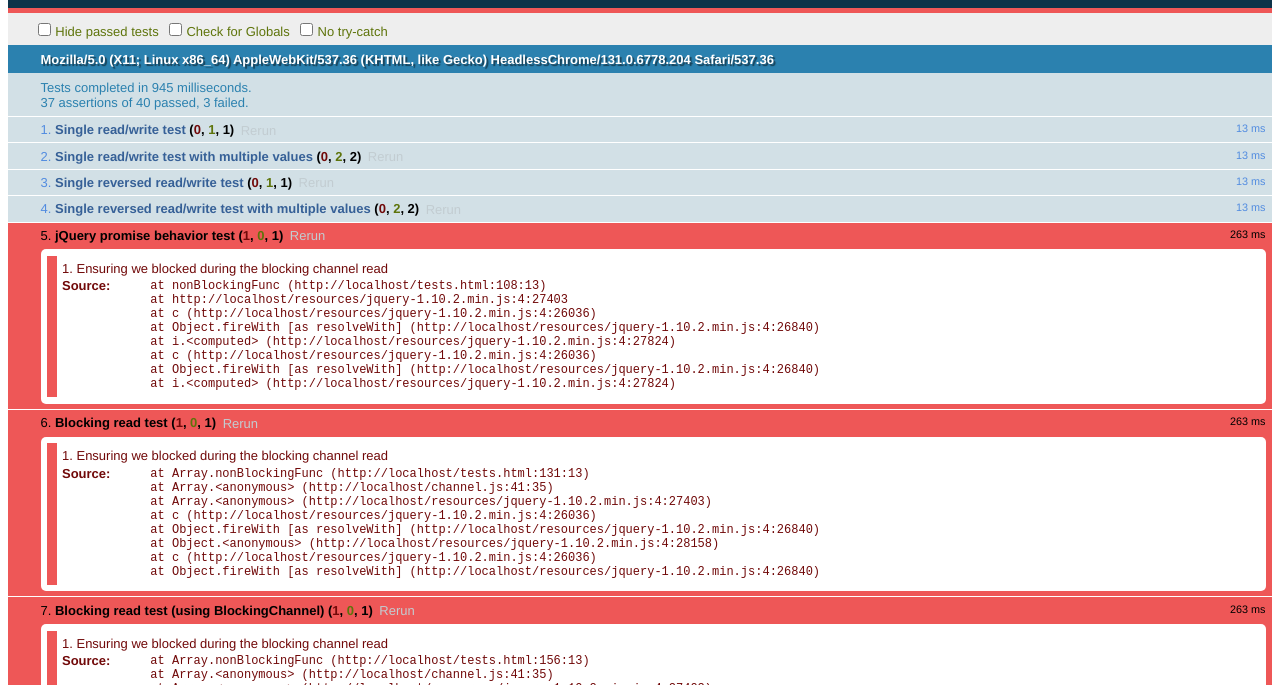
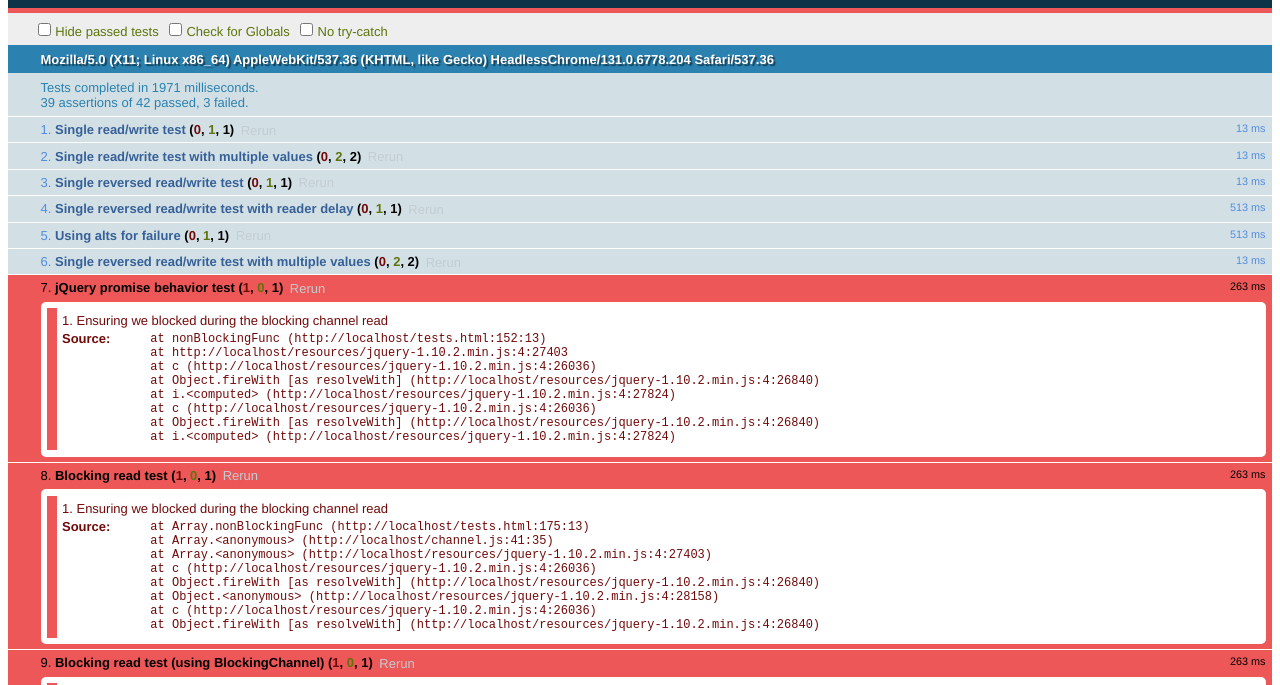
Before and after one commit to brophdawg11/JsChannels, a plain HTML site: page tests.html in a window 1280 px wide. Shown: the part 48-733 px from the top of the page. Drawn offline with Linux system fonts and the light colour scheme.

Commit message:
Additional unit tests

```diff
--- a/tests.html
+++ b/tests.html
@@ -56,6 +56,50 @@
             start();
         });
 
+    });
+
+    asyncTest("Single reversed read/write test with reader delay", function () {
+        var c = new Channel(),
+            value = 1,
+            hdl;
+
+        hdl = setTimeout(function () {
+            ok(false, "Failed to read from prewritten Channel");
+            start();
+        }, 1000);
+
+        c.write(value);
+
+        setTimeout(function () {
+            c.read(function (val) {
+                clearTimeout(hdl);
+                strictEqual(val, value, "Ensure we received the correct value from the channel");
+                start();
+            });
+        }, 500);
+    });
+
+    asyncTest("Using alts for failure", function () {
+        var c = new Channel(),
+            fc = new Channel(),
+            value = 1,
+            hdl,
+            fHdl;
+
+        // Write to our failure channel in 500ms
+        dFdl = setTimeout(fc.write, 500);
+
+        // Write to our normal channel in 1000ms
+        hdl = setTimeout(c.write, 1000);
+
+        function finishTest(channel) {
+            clearTimeout(hdl);
+            clearTimeout(fHdl);
+            strictEqual(channel, fc, "We should read from the fail Channel");
+            start();
+        }
+
+        Channel.alts(finishTest, c, fc);
     });
 
     asyncTest("Single reversed read/write test with multiple values", function () {
```
